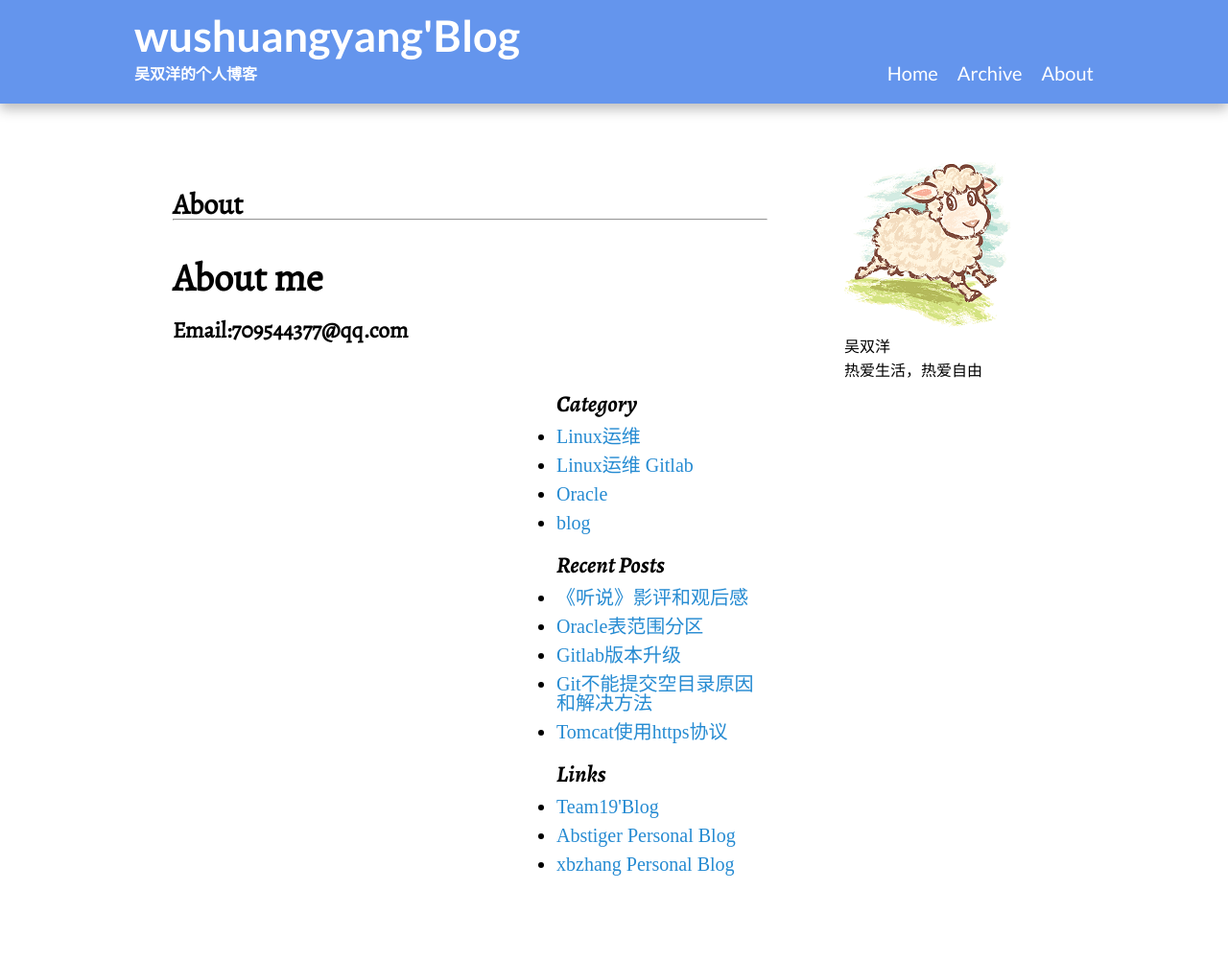
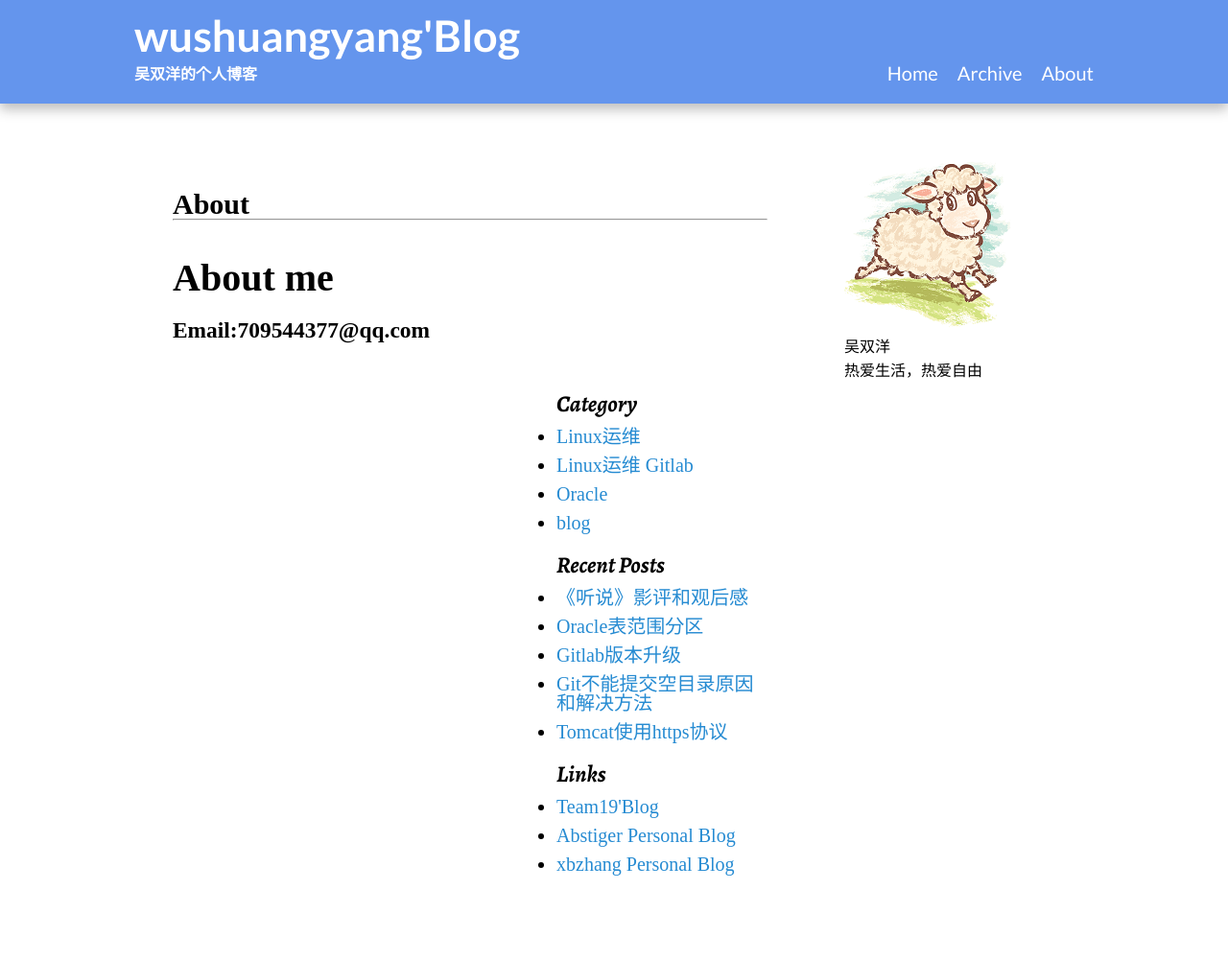
Before and after one commit to wushuangyang/blog, a Jekyll site: the page built from about.html, in a window 1280 px wide. Shown: the whole page at 96% size. Built offline with Jekyll 4.4.1, drawn with Linux system fonts in a browser that asks for light colours; some web fonts are replaced.

Commit message:
font-family:Microsoft YaHei

```diff
--- a/_includes/css/content.css
+++ b/_includes/css/content.css
@@ -25,7 +25,7 @@
   color: #000000;
   line-height: 1em;
   display: block;
-  font-family: 'Alegreya', serif;
+  font-family:Microsoft YaHei;
   margin-top: 1em;
 }
 
```
